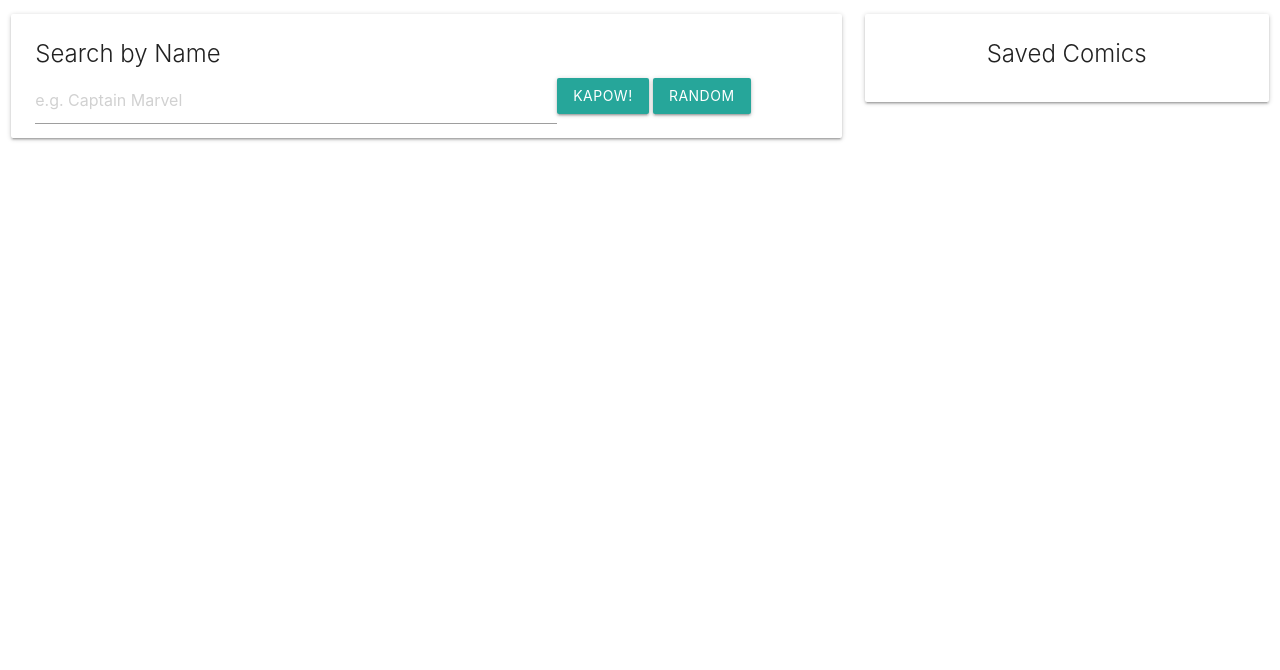
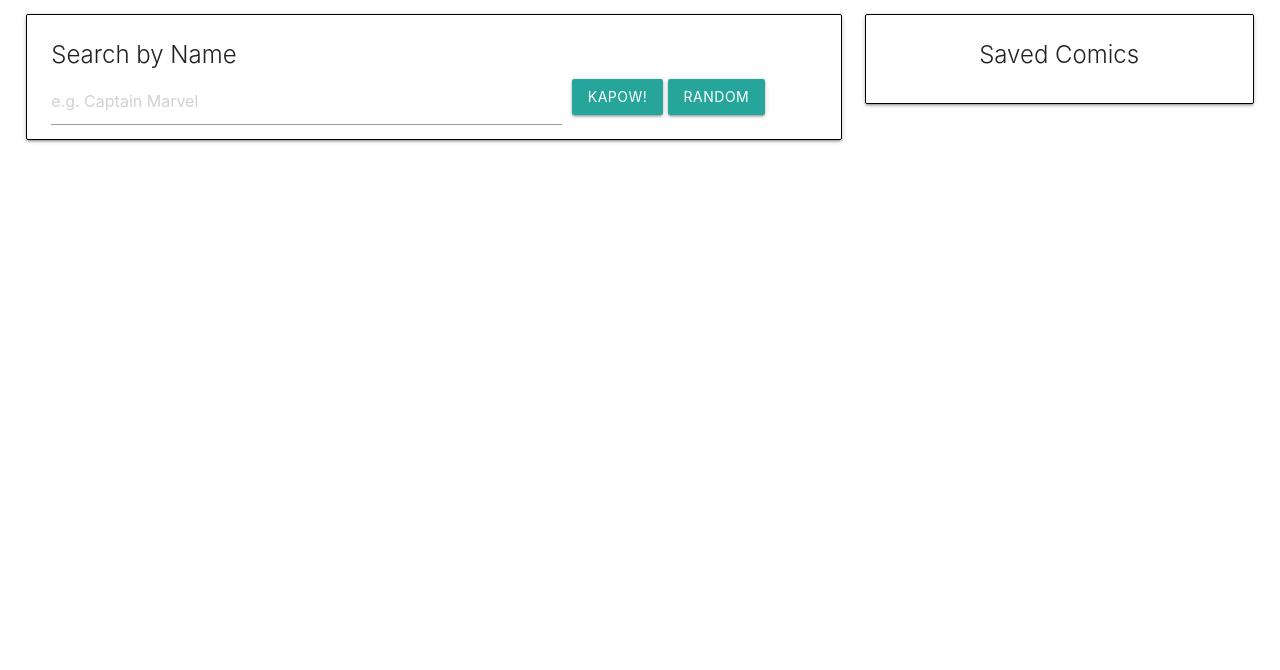
Before and after one commit to mbhardwick/comic, a website: page public/index.html in a window 1280 px wide. Shown: the part 130-800 px from the top of the page. Drawn offline with nearby package versions, Linux system fonts and the light colour scheme; no server answers.

Commit message:
linked css

```diff
--- a/public/index.html
+++ b/public/index.html
@@ -5,8 +5,11 @@
   <meta name="viewport" content="width=device-width, initial-scale=1.0">
   <meta http-equiv="X-UA-Compatible" content="ie=edge">
   <script src="https://code.jquery.com/jquery.js"></script>
+  <!-- Font -->
+  <link href="https://fonts.googleapis.com/css?family=Bangers|Roboto:500&display=swap" rel="stylesheet">
   <!--materialize.css-->
   <link rel="stylesheet" href="https://cdnjs.cloudflare.com/ajax/libs/materialize/1.0.0/css/materialize.min.css">
+  <link rel="stylesheet" href="styles/styles.css">
   <title>Comic-Can</title>
 </head>
 <body>
```
